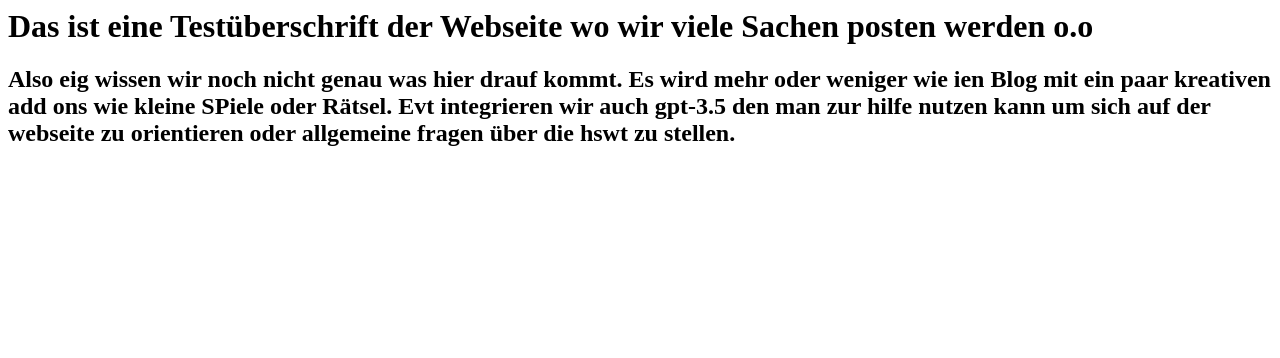
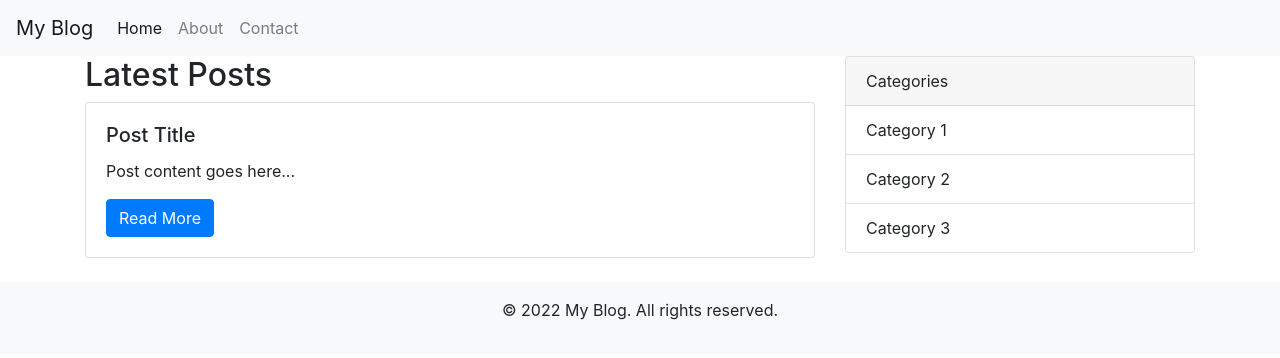
Before and after one commit to apepnefertum/hswtweb, a plain HTML site: page index.html in a window 1280 px wide. Drawn offline with nearby package versions, Linux system fonts and the light colour scheme.

Commit message:
Update index.html

```diff
--- a/index.html
+++ b/index.html
@@ -1,12 +1,79 @@
-<html>
+<!DOCTYPE html>
+<html lang="en">
+
 <head>
-  </head>
-  <body>
-    <h1>
-      Das ist eine Testüberschrift der Webseite wo wir viele Sachen posten werden o.o
-    </h1>
-    <h2>
-      Also eig wissen wir noch nicht genau was hier drauf kommt. Es wird mehr oder weniger wie ien Blog mit ein paar kreativen add ons wie kleine SPiele oder Rätsel. Evt integrieren wir auch gpt-3.5 den man zur hilfe nutzen kann um sich auf der webseite zu orientieren oder allgemeine fragen über die hswt zu stellen.
-    </h2>
-  </body>
+    <meta charset="UTF-8">
+    <meta http-equiv="X-UA-Compatible" content="IE=edge">
+    <meta name="viewport" content="width=device-width, initial-scale=1.0">
+    <title>My Blog</title>
+    <!-- Add Bootstrap CSS -->
+    <link href="https://maxcdn.bootstrapcdn.com/bootstrap/4.5.2/css/bootstrap.min.css" rel="stylesheet">
+    <!-- Add custom CSS file -->
+    <link rel="stylesheet" href="styles.css">
+</head>
+
+<body>
+    <!-- Navbar -->
+    <nav class="navbar navbar-expand-lg navbar-light bg-light">
+        <a class="navbar-brand" href="#">My Blog</a>
+        <button class="navbar-toggler" type="button" data-toggle="collapse" data-target="#navbarNav" aria-controls="navbarNav" aria-expanded="false" aria-label="Toggle navigation">
+            <span class="navbar-toggler-icon"></span>
+        </button>
+        <div class="collapse navbar-collapse" id="navbarNav">
+            <ul class="navbar-nav">
+                <li class="nav-item active">
+                    <a class="nav-link" href="#">Home</a>
+                </li>
+                <li class="nav-item">
+                    <a class="nav-link" href="#">About</a>
+                </li>
+                <li class="nav-item">
+                    <a class="nav-link" href="#">Contact</a>
+                </li>
+            </ul>
+        </div>
+    </nav>
+
+    <!-- Main content -->
+    <div class="container">
+        <div class="row">
+            <!-- Blog posts -->
+            <div class="col-md-8">
+                <h2>Latest Posts</h2>
+                <div class="card mb-4">
+                    <div class="card-body">
+                        <h5 class="card-title">Post Title</h5>
+                        <p class="card-text">Post content goes here...</p>
+                        <a href="#" class="btn btn-primary">Read More</a>
+                    </div>
+                </div>
+                <!-- Add more blog posts here -->
+            </div>
+
+            <!-- Sidebar -->
+            <div class="col-md-4">
+                <div class="card mb-4">
+                    <div class="card-header">Categories</div>
+                    <ul class="list-group list-group-flush">
+                        <li class="list-group-item">Category 1</li>
+                        <li class="list-group-item">Category 2</li>
+                        <li class="list-group-item">Category 3</li>
+                    </ul>
+                </div>
+                <!-- Add more widgets here -->
+            </div>
+        </div>
+    </div>
+
+    <!-- Footer -->
+    <footer class="bg-light text-center py-3">
+        <p>&copy; 2022 My Blog. All rights reserved.</p>
+    </footer>
+
+    <!-- Add jQuery and Bootstrap JS -->
+    <script src="https://code.jquery.com/jquery-3.5.1.slim.min.js"></script>
+    <script src="https://cdn.jsdelivr.net/npm/@popperjs/core@2.11.6/dist/umd/popper.min.js"></script>
+    <script src="https://maxcdn.bootstrapcdn.com/bootstrap/4.5.2/js/bootstrap.min.js"></script>
+</body>
+
 </html>
```
